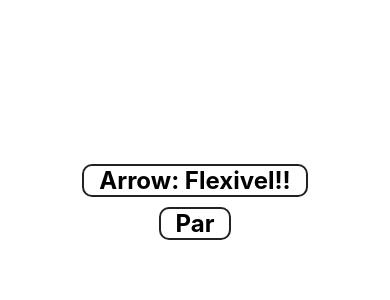
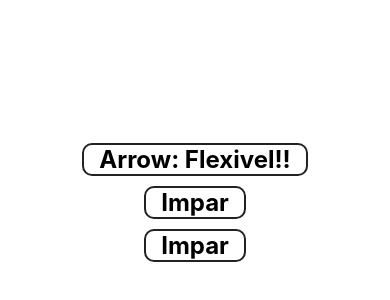
Before and after one commit to GeorgeSalu/React-Native, a React Native app in the folder exercicios/: screen / in a window 390 px wide. Shown: the part 220-520 px from the top of the page. Built offline with nearby package versions, Linux system fonts and the light colour scheme.

Commit message:
renderização condicional

```diff
--- a/exercicios/src/App.js
+++ b/exercicios/src/App.js
@@ -8,7 +8,7 @@ export default class App extends Component {
     return (
       <View style={styles.container}>
         <Simples texto='Flexivel!!' />
-        <ParImpar numero={32} />
+        <ParImpar numero={37} />
       </View>
     )
   }
--- /dev/null
+++ b/exercicios/src/componentes/If.js
@@ -0,0 +1,8 @@
+
+export default props => {
+  if(props.test) {
+    return props.children
+  } else {
+    return false
+  }
+}
--- a/exercicios/src/componentes/ParImpar.js
+++ b/exercicios/src/componentes/ParImpar.js
@@ -1,6 +1,7 @@
 import React from 'react'
 import { View, Text } from 'react-native'
 import Padrao from '../estilo/Padrao'
+import If from './If'
 
 function parOuImpar(num) {
   if(num % 2 == 0) {
@@ -18,4 +19,10 @@ export default props =>
         ? <Text style={Padrao.ex}>Par</Text>
         : <Text style={Padrao.ex}>Impar</Text>
     */}
+    <If test={props.numero % 2 == 0}>
+      <Text style={Padrao.ex}>Par</Text>
+    </If>
+    <If test={props.numero % 2 == 1}>
+      <Text style={Padrao.ex}>Impar</Text>
+    </If>
   </View>
```
